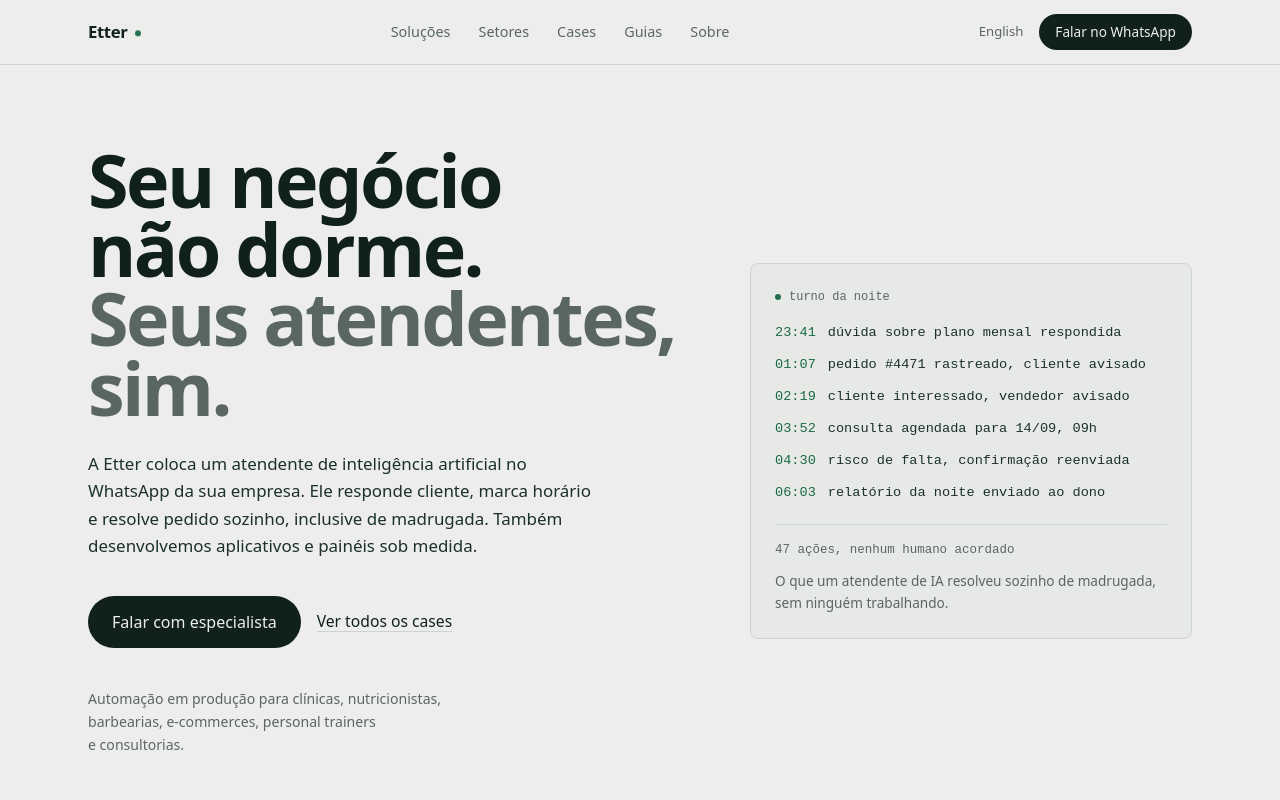
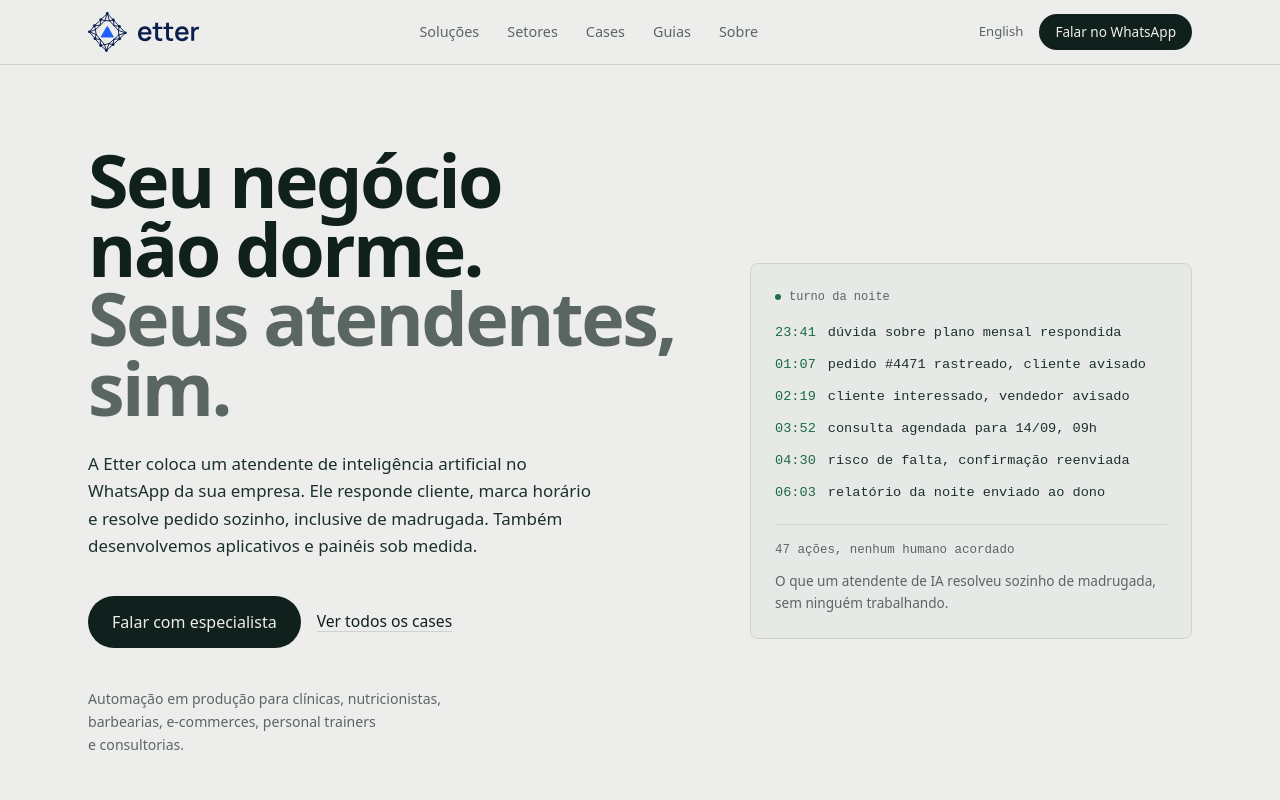
Before and after one commit to Sataker/etter-ia, an Astro site: page / in a window 1280 px wide. Shown: the top 800 px of the page. Built offline with nearby package versions, Linux system fonts and the light colour scheme; Astro itself is replaced by a stand-in of ours.

Commit message:
Logo nova da Etter no header/rodape e favicon so com o triangulo

```diff
--- a/src/components/Footer.astro
+++ b/src/components/Footer.astro
@@ -13,7 +13,7 @@ const year = new Date().getFullYear();
 <footer class="rule-top mt-24">
   <div class="shell grid gap-10 py-14 md:grid-cols-[1.4fr_1fr_1fr]">
     <div class="max-w-sm">
-      <p class="text-[1.05rem] font-semibold">Etter</p>
+      <img src="/logo-etter-claro.svg" alt="Etter" width="106" height="32" class="h-8 w-auto" />
       <p class="mt-2 text-[0.92rem] leading-relaxed text-ash">{t.rights}</p>
       <p class="mt-4 font-mono text-[0.78rem] text-ash">
         {lang === 'pt' ? 'Atendimento remoto, Brasil inteiro' : 'Remote, across Brazil'}
--- a/src/components/Header.astro
+++ b/src/components/Header.astro
@@ -15,13 +15,8 @@ const current = Astro.url.pathname;
 
 <header class="sticky top-0 z-40 border-b border-rule bg-paper/92 backdrop-blur-sm">
   <div class="shell flex h-16 items-center justify-between gap-6">
-    <a
-      href={localePath(lang)}
-      class="flex items-baseline gap-2 text-[1.05rem] font-semibold tracking-tight"
-      aria-label="Etter"
-    >
-      Etter
-      <span class="h-1.5 w-1.5 translate-y-[-0.1em] rounded-full bg-signal dot-live" aria-hidden="true"></span>
+    <a href={localePath(lang)} class="flex items-center" aria-label="Etter">
+      <img src="/logo-etter-claro.svg" alt="Etter" width="132" height="40" class="h-10 w-auto" />
     </a>
 
     <nav class="hidden items-center gap-7 text-[0.9rem] md:flex" aria-label={lang === 'pt' ? 'Principal' : 'Main'}>
--- a/src/components/LegalPage.astro
+++ b/src/components/LegalPage.astro
@@ -12,7 +12,7 @@ const { title, updated } = Astro.props;
     <meta name="viewport" content="width=device-width,initial-scale=1" />
     <title>{title} · Etter Tecnologia</title>
     <meta name="robots" content="index,follow" />
-    <link rel="icon" href="/favicon.ico" />
+    <link rel="icon" href="/favicon.ico?v=4" />
     <style is:global>
       :root{--bg:#fff;--fg:#1d1d1f;--mut:#555;--ac:#0b6b4f}
       @media(prefers-color-scheme:dark){:root{--bg:#121212;--fg:#eee;--mut:#aaa;--ac:#5fd3a5}}
--- a/src/layouts/Base.astro
+++ b/src/layouts/Base.astro
@@ -127,10 +127,11 @@ const jsonLd = { '@context': 'https://schema.org', '@graph': graph };
     <meta name="author" content={SITE.founder} />
 
     <!-- ?v= força o navegador a largar o ícone antigo que já tinha em cache -->
-    <link rel="icon" href="/favicon.ico?v=3" sizes="any" />
-    <link rel="icon" href="/favicon-32.png?v=3" type="image/png" sizes="32x32" />
-    <link rel="icon" href="/icon-512.png?v=3" type="image/png" sizes="512x512" />
-    <link rel="apple-touch-icon" href="/apple-touch-icon.png?v=3" />
+    <link rel="icon" href="/favicon.ico?v=4" sizes="any" />
+    <link rel="icon" href="/favicon.svg?v=4" type="image/svg+xml" />
+    <link rel="icon" href="/favicon-32.png?v=4" type="image/png" sizes="32x32" />
+    <link rel="icon" href="/icon-512.png?v=4" type="image/png" sizes="512x512" />
+    <link rel="apple-touch-icon" href="/apple-touch-icon.png?v=4" />
     <link rel="sitemap" href="/sitemap-index.xml" />
 
     <script type="application/ld+json" set:html={JSON.stringify(jsonLd)} is:inline />
--- a/src/pages/apresentacao.astro
+++ b/src/pages/apresentacao.astro
@@ -147,16 +147,17 @@ const faq = [
     <meta property="og:image" content={`${SITE.url}/og.png`} />
     <meta name="twitter:card" content="summary_large_image" />
     <meta name="theme-color" content="#0b1f4d" />
-    <link rel="icon" href="/favicon.ico?v=3" sizes="any" />
-    <link rel="icon" href="/favicon-32.png?v=3" type="image/png" sizes="32x32" />
-    <link rel="apple-touch-icon" href="/apple-touch-icon.png?v=3" />
+    <link rel="icon" href="/favicon.ico?v=4" sizes="any" />
+    <link rel="icon" href="/favicon.svg?v=4" type="image/svg+xml" />
+    <link rel="icon" href="/favicon-32.png?v=4" type="image/png" sizes="32x32" />
+    <link rel="apple-touch-icon" href="/apple-touch-icon.png?v=4" />
   </head>
 
   <body>
     <!-- Topo -->
     <header class="top" id="top">
       <div class="wrap top-in">
-        <a href="/" class="brand">Etter<span class="dot"></span></a>
+        <a href="/" class="brand"><img src="/logo-etter-escuro.svg" alt="Etter" width="132" height="40" /></a>
         <nav class="nav" aria-label="Seções">
           <a href="#como-fica">Como funciona</a>
           <a href="#casos">Casos</a>
@@ -618,7 +619,8 @@ const faq = [
   /* Topo */
   .top { position: absolute; inset: 0 0 auto; z-index: 10; }
   .top-in { display: flex; align-items: center; justify-content: space-between; height: 4.5rem; }
-  .brand { color: #fff; font-weight: 700; font-size: 1.3rem; text-decoration: none; display: inline-flex; align-items: baseline; gap: 0.3rem; }
+  .brand { display: inline-flex; align-items: center; }
+  .brand img { height: 2.8rem; width: auto; display: block; }
   .dot { width: 0.45rem; height: 0.45rem; border-radius: 50%; background: var(--green); display: inline-block; }
 
   /* Hero */
```
Also changed, not shown: public/apple-touch-icon.png, public/favicon-32.png, public/favicon.ico, public/favicon.svg (added), public/icon-512.png, public/logo-etter-claro.svg (added), public/logo-etter-escuro.svg (added).
